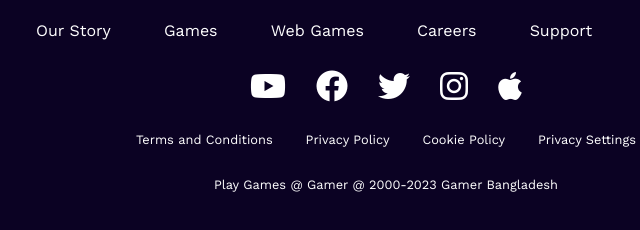
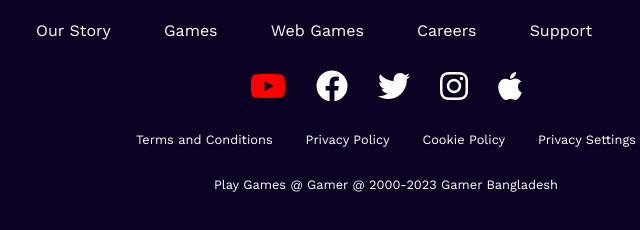
Before and after one commit to Sunny-Sharif/Gamer-Zone, a plain HTML site: page index.html in a window 1280 px wide. In both pictures the pointer is over the icon 522 px from the left and 3296 px from the top of the page. Shown: the part 3211-3441 px from the top of the page, 254-894 px from the left. Drawn offline with nearby package versions, Linux system fonts and the light colour scheme.

Commit message:
footer ;inl hover added

```diff
--- a/index.css
+++ b/index.css
@@ -476,6 +476,15 @@ nav {
     margin: 0 auto;
 }
 
+.footer-link i:hover {
+    color: red;
+    cursor: pointer;
+}
+
+.footer-game-name p {
+    cursor: pointer;
+}
+
 @media screen and (max-width:576px) {
     /* navbar responsive */
     nav {
```
